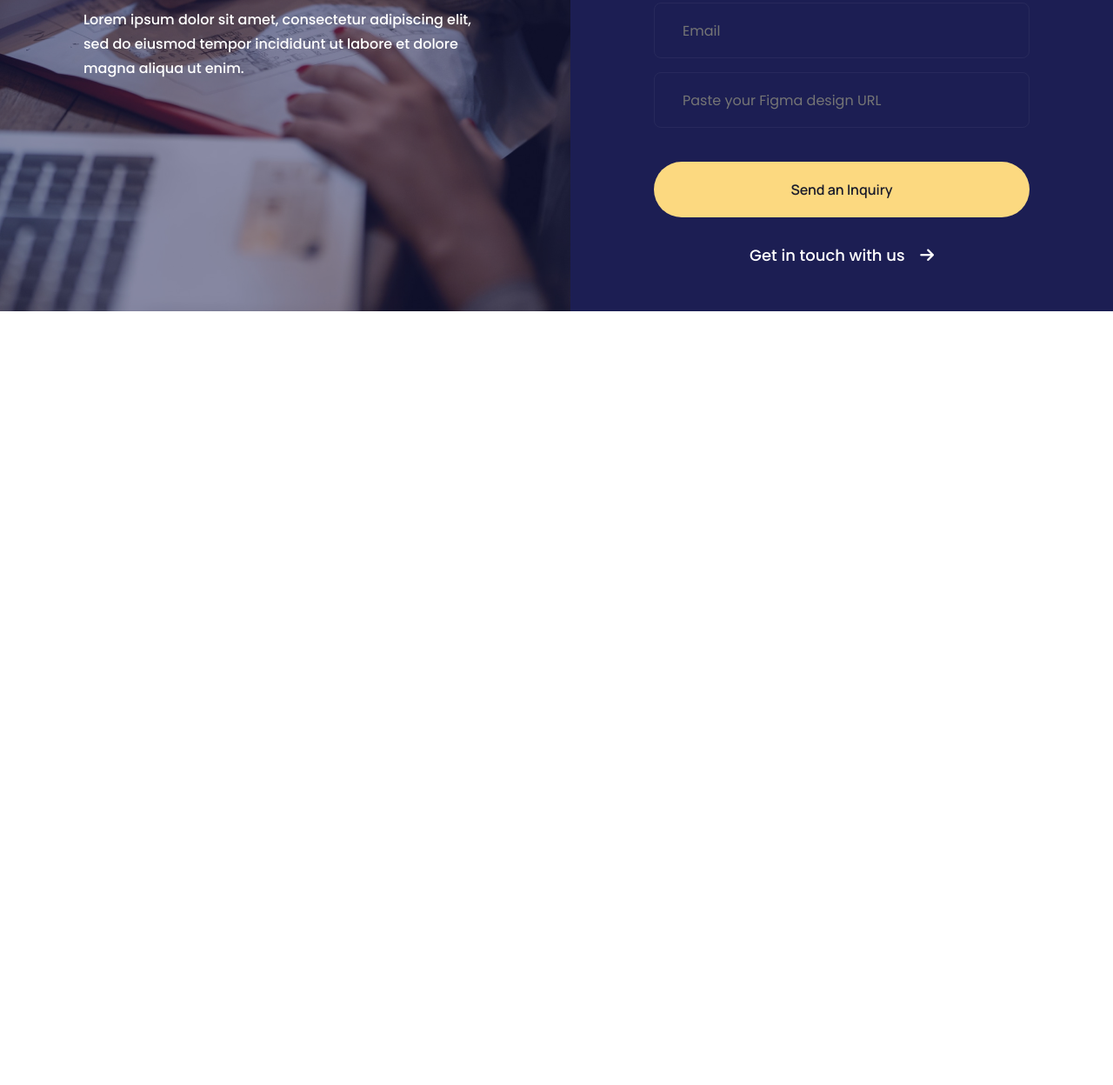
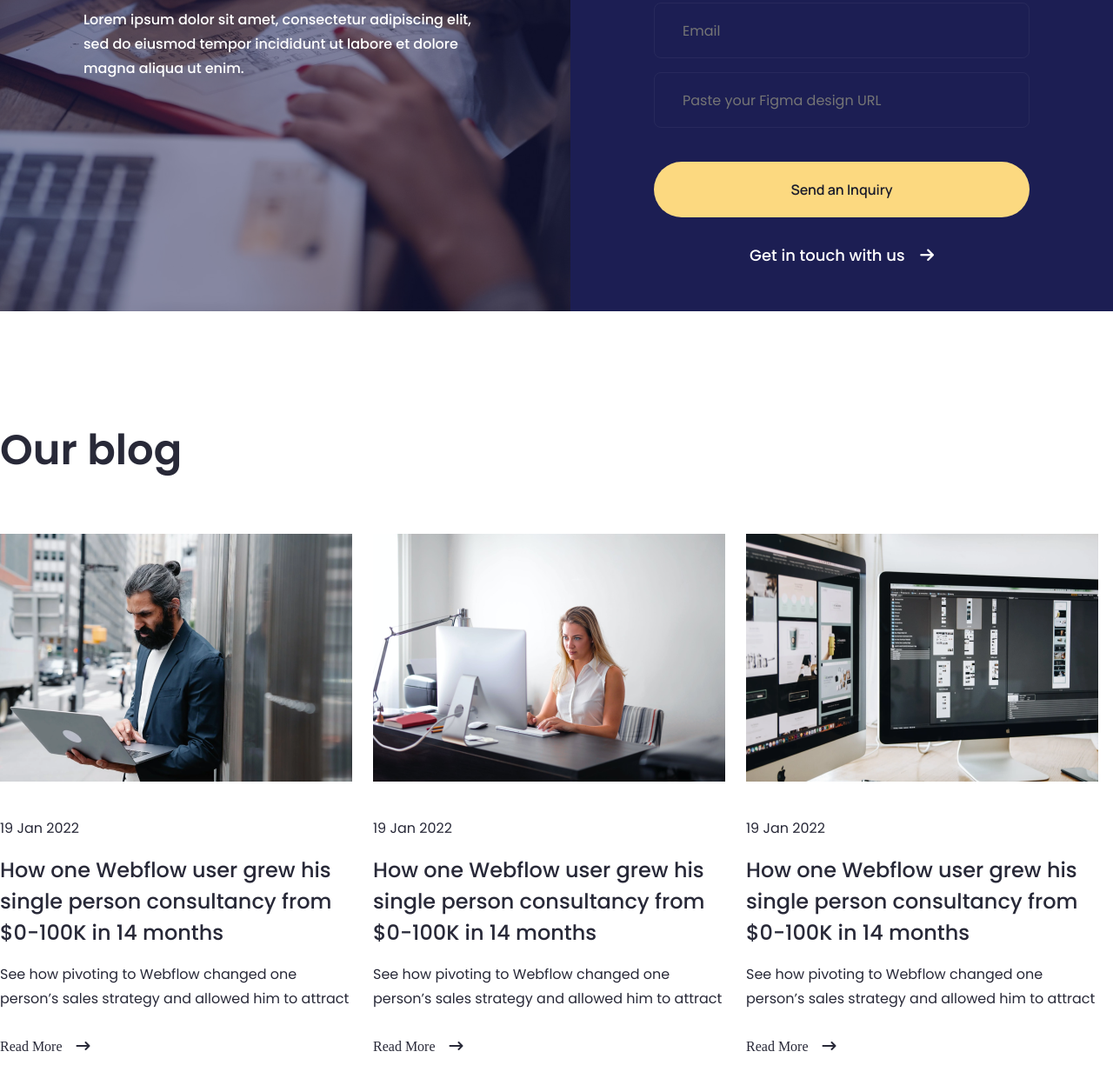
Before and after one commit to km-saifullah/HTML_CSS_Project-04-finSweet, a plain HTML site: page index.html in a window 1280 px wide. Shown: the part 5300-6548 px from the top of the page at 87% size. Before the commit the page ends 5658 px from the top, so only its background shows below. Drawn offline with Linux system fonts and the light colour scheme.

Commit message:
blog section done!

```diff
--- a/index.html
+++ b/index.html
@@ -407,8 +407,74 @@
     </section>
     <!-- ===== Inquiry End -->
 
-    <!-- ===== Navbar Start -->
-    <!-- ===== Navbar End -->
+    <!-- ===== Blog Start -->
+    <section id="blog">
+      <div class="container">
+        <div class="blog__heading">
+          <h2>Our blog</h2>
+        </div>
+        <div class="blog__wrapper">
+          <div class="blog__item">
+            <div class="blog__img">
+              <img src="./images/blog_img1.png" alt="" />
+            </div>
+            <div class="blog__info">
+              <span>19 Jan 2022</span>
+              <h3>
+                How one Webflow user grew his single person consultancy from
+                $0-100K in 14 months
+              </h3>
+              <p>
+                See how pivoting to Webflow changed one person’s sales strategy
+                and allowed him to attract
+              </p>
+              <a href="#"
+                >Read More <i class="fa-solid fa-arrow-right-long"></i
+              ></a>
+            </div>
+          </div>
+          <div class="blog__item">
+            <div class="blog__img">
+              <img src="./images/blog_img2.png" alt="" />
+            </div>
+            <div class="blog__info">
+              <span>19 Jan 2022</span>
+              <h3>
+                How one Webflow user grew his single person consultancy from
+                $0-100K in 14 months
+              </h3>
+              <p>
+                See how pivoting to Webflow changed one person’s sales strategy
+                and allowed him to attract
+              </p>
+              <a href="#"
+                >Read More <i class="fa-solid fa-arrow-right-long"></i
+              ></a>
+            </div>
+          </div>
+          <div class="blog__item">
+            <div class="blog__img">
+              <img src="./images/blog_img3.png" alt="" />
+            </div>
+            <div class="blog__info">
+              <span>19 Jan 2022</span>
+              <h3>
+                How one Webflow user grew his single person consultancy from
+                $0-100K in 14 months
+              </h3>
+              <p>
+                See how pivoting to Webflow changed one person’s sales strategy
+                and allowed him to attract
+              </p>
+              <a href="#"
+                >Read More <i class="fa-solid fa-arrow-right-long"></i
+              ></a>
+            </div>
+          </div>
+        </div>
+      </div>
+    </section>
+    <!-- ===== Blog End -->
 
     <!-- ===== Navbar Start -->
     <!-- ===== Navbar End -->
--- /dev/null
+++ b/sass/blog/_blog.scss
@@ -0,0 +1,58 @@
+@import "../common/variables";
+@import "../common/commonBtn";
+@import "../mixins/center";
+@import "../mixins/heading";
+@import "../mixins/paragraph";
+
+// Blog Start
+#blog {
+  padding: 128px 0;
+  .blog__heading {
+    h2 {
+      @include heading(210px, 48px, $semiBold, 64px);
+      padding-bottom: 64px;
+    }
+  }
+  .blog__wrapper {
+    @include center(unset);
+    column-gap: 24px;
+    flex-wrap: wrap;
+    .blog__item {
+      .blog__img {
+        width: 405px;
+        height: 285px;
+        overflow: hidden;
+
+        img {
+          height: 100%;
+          width: 100%;
+          object-fit: cover;
+        }
+      }
+      .blog__info {
+        span {
+          @include paragraph(405px, $regular, 16px);
+          line-height: 28px;
+          display: block;
+          padding: 40px 0 16px 0;
+        }
+        h3 {
+          @include heading(405px, 24px, $medium, 36px);
+        }
+        p {
+          padding: 16px 0 32px 0;
+          @include paragraph(405px, $regular, 16px);
+          line-height: 28px;
+        }
+        a {
+          @include commonBtn;
+          color: #282938;
+          i {
+            margin-left: 12px;
+          }
+        }
+      }
+    }
+  }
+}
+// Blog End
--- a/sass/style.scss
+++ b/sass/style.scss
@@ -10,3 +10,4 @@
 @import "./client/_client";
 @import "./faq/faq";
 @import "./inquiry/inquiry";
+@import "./blog/blog";
```
Also changed, not shown: css/style.css, images/blog_img1.png (added), images/blog_img2.png (added), images/blog_img3.png (added), 1 other file.
